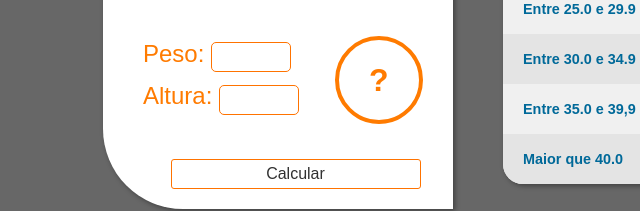
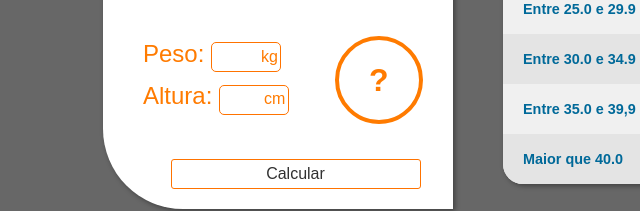
Before and after one commit to lucasoficialph/JavaScript, a plain HTML site: page Projetos/Medidor de IMC/html/index.html in a window 1280 px wide. Shown: the part 391-602 px from the top of the page, 97-737 px from the left. Drawn offline with Linux system fonts and the light colour scheme.

Commit message:
mascaras de input

```diff
--- a/Projetos/Medidor de IMC/css/imc.css
+++ b/Projetos/Medidor de IMC/css/imc.css
@@ -73,6 +73,8 @@ main {
     padding: 10px;}
 
 .boxImc_inputs {
+    position: relative;
+    display: inline-block;
     padding-top: 10px;}
 
 .boxImc_inputs label {
@@ -83,13 +85,27 @@ main {
 .boxImc_inputs input {
     box-sizing: border-box;
     height: 30px;
-    width: 80px;
+    width: 70px;
     padding: 5px;
     outline: none;
     color: var(--corTexto);
     border-radius: 5px;
     border: 1.9px solid var(--corBorder);
     background-color: transparent;}
+
+#kg {
+    position: absolute;
+    top: 18px;
+    left: 118px;
+    color: var(--corTitle);
+}
+
+#cm {
+    position: absolute;
+    top: 18px;
+    left: 121px;
+    color: var(--corTitle);
+}
 
 #calcular {
     position: absolute;
@@ -110,7 +126,7 @@ main {
     letter-spacing: 0.1em;
     transition: .2s ease-in-out;}
 
-span {
+.meuImc {
     display: flex;
     justify-content: center;
     align-items: center;
--- a/Projetos/Medidor de IMC/html/index.html
+++ b/Projetos/Medidor de IMC/html/index.html
@@ -21,17 +21,17 @@
                 <div class="boxImc_calc">
                     <div class="boxImc_inputs">
                         <label for="peso">Peso: </label>
-                        <input type="text" value="" id="peso" max="700" required autocomplete="off">
+                        <input type="text" value="" id="peso" maxlength="4" required autocomplete="off" onkeypress="mascaraPeso()"><span id="kg">kg</span>
                     </div>
                     <div class="boxImc_inputs">
                         <label for="altura">Altura: </label>
-                        <input type="text" value="" id="altura" max="700" step="2" required autocomplete="off">
+                        <input type="text" value="" id="altura" step="2" maxlength="4" required autocomplete="off" onkeypress="mascaraAltura()"><span id="cm">cm</span>
                     </div>
                     <button type="submit" id="calcular" onclick="calcularImc()">
                         Calcular
                     </button>
                 </div>
-                <span>
+                <span class="meuImc">
                     <h1 id="meuImc">?</h1>
                 </span>
             </div>
--- a/Projetos/Medidor de IMC/js/imc.js
+++ b/Projetos/Medidor de IMC/js/imc.js
@@ -7,3 +7,13 @@ function calcularImc() {
     let meuImc = window.document.querySelector("#meuImc")
     meuImc.innerText = resultado
 }
+
+function mascaraPeso(){
+    let peso = document.querySelector("#peso")
+    if (peso.value.length == 2){peso.value += "."}
+}
+
+function mascaraAltura(){
+    let altura = document.querySelector("#altura")
+    if (altura.value.length == 1){altura.value += "."}
+}
```
